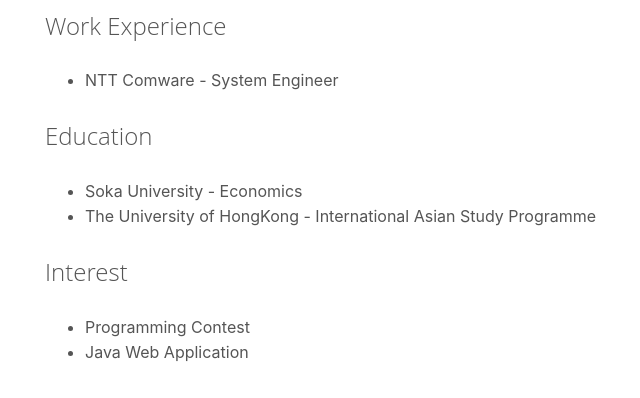
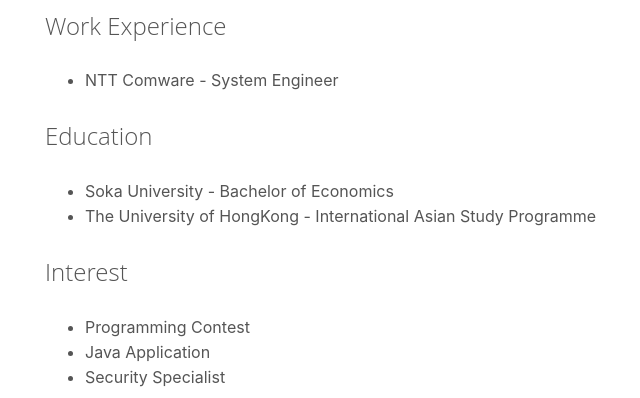
Before and after one commit to proproping/proproping.github.io, a plain HTML site: page about/index.html in a window 1280 px wide. Shown: the part 377-775 px from the top of the page, without its empty margins (235-875 px from the left). Drawn offline with Linux system fonts and the light colour scheme.

Commit message:
rebuilding site 2020年 5月 2日 土曜日 22時24分02秒 JST

```diff
--- a/about/index.html
+++ b/about/index.html
@@ -75,13 +75,14 @@
 </ul>
 <h3 id="education">Education</h3>
 <ul>
-<li>Soka University - Economics</li>
+<li>Soka University - Bachelor of Economics</li>
 <li>The University of HongKong - International Asian Study Programme</li>
 </ul>
 <h3 id="interest">Interest</h3>
 <ul>
 <li>Programming Contest</li>
-<li>Java Web Application</li>
+<li>Java Application</li>
+<li>Security Specialist</li>
 </ul>
 <h3 id="achievement">Achievement</h3>
 <h3 id="donation">Donation</h3>
--- a/index.xml
+++ b/index.xml
@@ -19,7 +19,7 @@
       <pubDate>Sat, 02 May 2020 15:00:00 +0900</pubDate>
 
       <guid>https://proproping.github.io/about/</guid>
-      <description> Ryotaro Tsuji Work Experience  NTT Comware - System Engineer  Education  Soka University - Economics The University of HongKong - International Asian Study Programme  Interest  Programming Contest Java Web Application  Achievement Donation Links  Twitter Github Qiita Linkedin  </description>
+      <description> Ryotaro Tsuji Work Experience  NTT Comware - System Engineer  Education  Soka University - Bachelor of Economics The University of HongKong - International Asian Study Programme  Interest  Programming Contest Java Application Security Specialist  Achievement Donation Links  Twitter Github Qiita Linkedin  </description>
     </item>
 
     <item>
```
